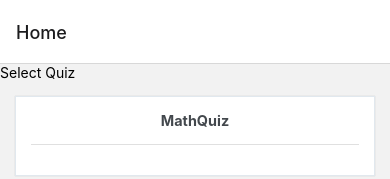
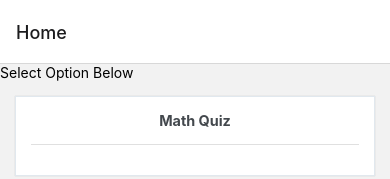
Before and after one commit to alanpnguyen123/portfolio2, a React Native app in the folder quizapp/: screen /Home in a window 390 px wide. Shown: the top 179 px of the page. Built offline with nearby package versions, Linux system fonts and the light colour scheme.

Commit message:
April 25, 2022 9:48 PM

```diff
--- a/quizapp/screens/HomeScreen.js
+++ b/quizapp/screens/HomeScreen.js
@@ -16,13 +16,13 @@ export default class Dashboard extends React.Component {
 
       <KeyboardAvoidingView style={styles.containerBox}>
         <View>
-          <Text style={styles.textCenter}>Select Quiz</Text>
+          <Text style={styles.textCenter}>Select Option Below</Text>
         </View>
         <TouchableOpacity onPress={() => {
           this.props.navigation.navigate('MathQuiz');
         }}>
         <Card>
-          <Card.Title>MathQuiz</Card.Title>
+          <Card.Title>Math Quiz</Card.Title>
           <Card.Divider/>
            <View style={styles.user}>
           </View>
```
